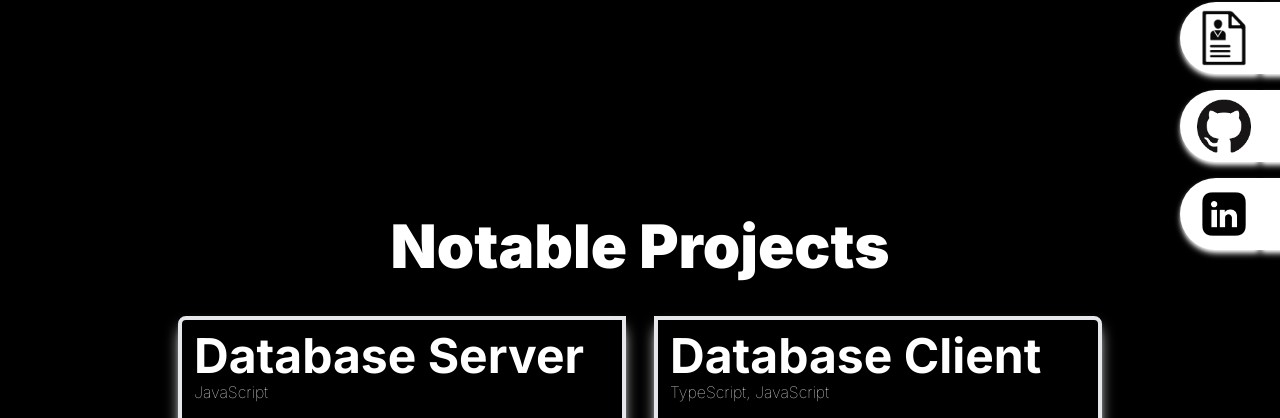
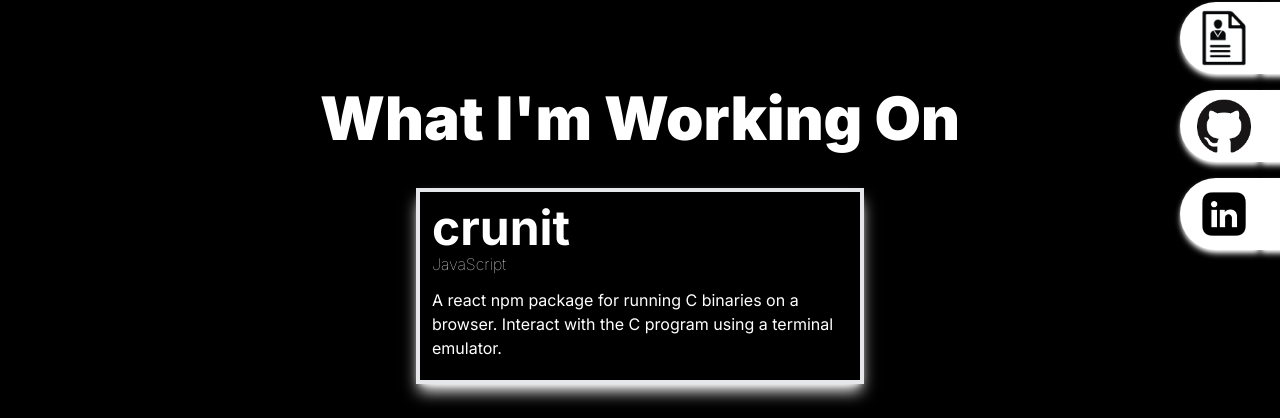
Before and after one commit to bkinaan/bkinaan.github.io, a Next.js app: page / in a window 1280 px wide. Shown: the part 534-952 px from the top of the page. Built offline with nearby package versions, Linux system fonts and the light colour scheme; a web font is replaced by a local one.

Commit message:
added new current project

```diff
--- a/src/app/components/projects-list.tsx
+++ b/src/app/components/projects-list.tsx
@@ -65,13 +65,31 @@ export default function Projects() {
     pos: "tr",
   };
 
+  let crunit = {
+    name: "crunit",
+    lang: "JavaScript",
+    description:
+      "A react npm package for running C binaries on a browser. Interact with the C program using a terminal emulator.",
+    link: "https://github.com/bkinaan/crunit",
+    pos: "c",
+  };
+
   return (
     <div>
       <div className="pb-32">
-        {/* <div className="text-white text-4xl md:text-6xl text-center pb-10 font-ss3 font-black">
+        <div className="text-white text-4xl md:text-6xl text-center pb-10 font-ss3 font-black">
           {`What I'm Working On`}
         </div>
-        <div className="grid grid-cols-2 gap-7">
+        <div className=" flex justify-center">
+          <Project
+            name={crunit.name}
+            lang={crunit.lang}
+            desc={crunit.description}
+            link={crunit.link}
+            pos={crunit.pos}
+          ></Project>
+        </div>
+        {/* <div className="grid grid-cols-2 gap-7">
           <Project
             name={current1.name}
             lang={current1.lang}
```
